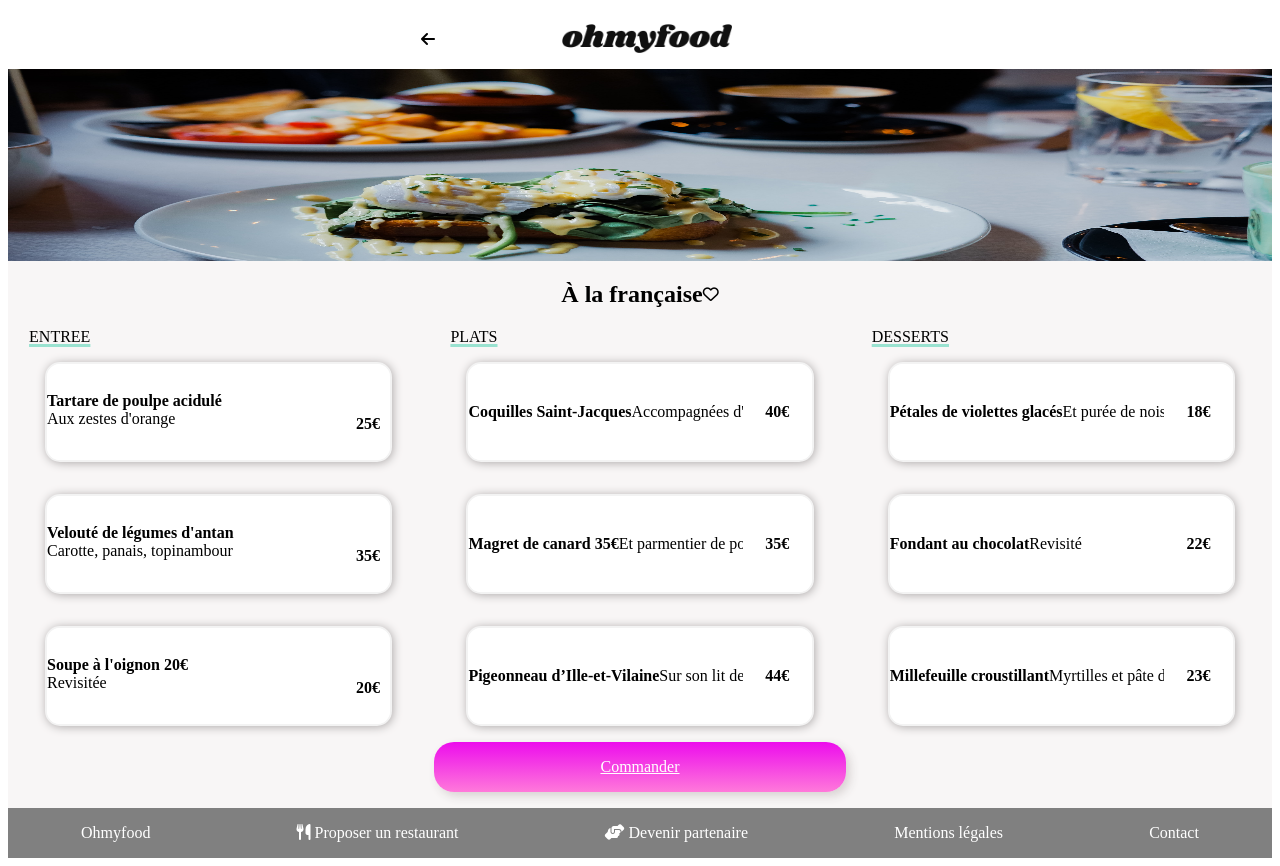
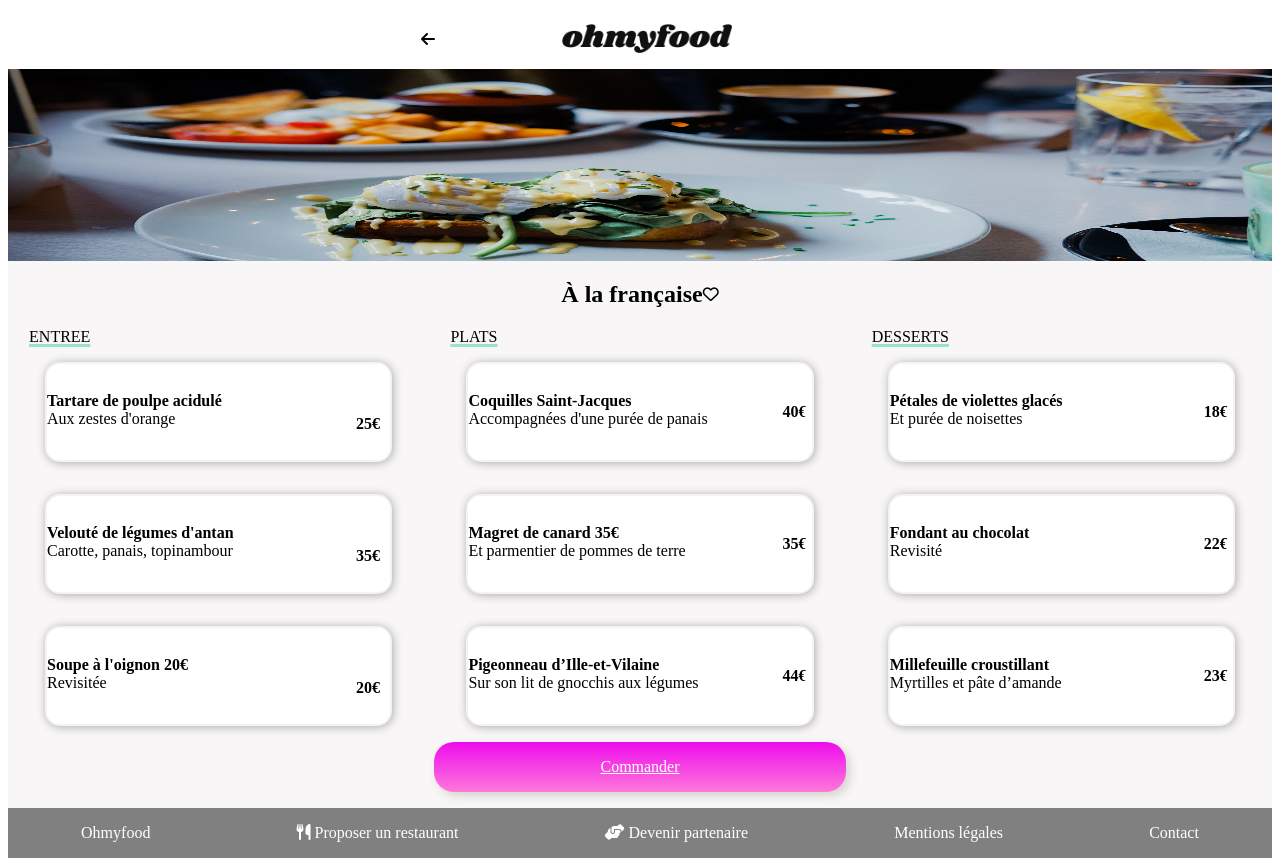
Before and after one commit to sana151293/SmiraSana_3_09082021, a website: page menu1.html in a window 1280 px wide. Drawn offline with Linux system fonts and the light colour scheme.

Commit message:
dernière modification page acceuil

```diff
--- a/menu1.html
+++ b/menu1.html
@@ -104,9 +104,14 @@
                 </div>
                 <div class="body-down-child child-one">
                     <div class="hover1">
-                        <div class=" ellipsis">
-                            <b> Coquilles Saint-Jacques</b>
-                            Accompagnées d'une purée de panais
+                        <div class="name">
+                            <div>
+                                <b>  Coquilles Saint-Jacques</b>
+                            </div>
+                            <div>
+                                <div class=" ellipsis"> Accompagnées d'une purée de panais
+                                </div>
+                            </div>
                         </div>
                         <div class="space">
                             <b> 40€</b>
@@ -118,9 +123,14 @@
                 </div>
                 <div class="body-down-child child-two">
                     <div class="hover1">
-                        <div class=" ellipsis">
-                            <b> Magret de canard 35€</b>
-                            Et parmentier de pommes de terre
+                        <div class="name">
+                            <div>
+                                <b>Magret de canard 35€ </b>
+                            </div>
+                            <div>
+                                <div class=" ellipsis"> Et parmentier de pommes de terre
+                                </div>
+                            </div>
                         </div>
                         <div class="space">
                             <b> 35€</b>
@@ -132,9 +142,14 @@
                 </div>
                 <div class="body-down-child child-three">
                     <div class="hover1">
-                        <div class=" ellipsis">
-                            <b> Pigeonneau d’Ille-et-Vilaine </b>
-                            Sur son lit de gnocchis aux légumes
+                        <div class="name">
+                            <div>
+                                <b>  Pigeonneau d’Ille-et-Vilaine </b>
+                            </div>
+                            <div>
+                                <div class=" ellipsis"> Sur son lit de gnocchis aux légumes
+                                </div>
+                            </div>
                         </div>
                         <div class="space">
                             <b>44€</b>
@@ -152,9 +167,14 @@
                 </div>
                 <div class="body-down-child child-one">
                     <div class="hover1">
-                        <div class=" ellipsis">
-                            <b>Pétales de violettes glacés </b>
-                            Et purée de noisettes
+                        <div class="name">
+                            <div>
+                                <b> Pétales de violettes glacés</b>
+                            </div>
+                            <div>
+                                <div class=" ellipsis">  Et purée de noisettes
+                                </div>
+                            </div>
                         </div>
                         <div class="space">
                             <b>18€</b>
@@ -166,9 +186,14 @@
                 </div>
                 <div class="body-down-child child-two">
                     <div class="hover1">
-                        <div class=" ellipsis">
-                            <b> Fondant au chocolat </b>
-                            Revisité
+                        <div class="name">
+                            <div>
+                                <b> Fondant au chocolat  </b>
+                            </div>
+                            <div>
+                                <div class=" ellipsis">  Revisité
+                                </div>
+                            </div>
                         </div>
                         <div class="space">
                             <b> 22€</b>
@@ -180,9 +205,14 @@
                 </div>
                 <div class="body-down-child child-three">
                     <div class="hover1">
-                        <div class=" ellipsis">
-                            <b> Millefeuille croustillant</b>
-                            Myrtilles et pâte d’amande
+                        <div class="name">
+                            <div>
+                                <b>Millefeuille croustillant </b>
+                            </div>
+                            <div>
+                                <div class=" ellipsis">  Myrtilles et pâte d’amande
+                                </div>
+                            </div>
                         </div>
                         <div class="space">
                             <b>23€</b>
--- a/sass/sass.scss
+++ b/sass/sass.scss
@@ -21,8 +21,9 @@
        background-color:rgb(218, 210, 210);
         display: flex;
         padding:0.5em;
+       justify-content: center;
         box-shadow: inset 0px 3px 5px rgba(173, 168, 168, 0.664);
-
+            width: 100%;
     }
     .bold {
         font-weight: bolder;
@@ -30,6 +31,10 @@
 .btn{
         cursor: pointer;
         box-shadow: 2px 3px 10px rgba(214, 208, 208, 0.959);
+        &:hover{
+            box-shadow: 4px 4px 10px rgba(148, 145, 145, 0.959);
+            opacity: 0.5;
+        }
     &.btn-search{
         text-decoration: none;
         border-radius: 20px;
@@ -38,9 +43,7 @@
         padding: 0.5em;
         display: flex;
         flex-direction: row;
-        &:hover{
-            opacity: 0.5;
-        }
+
     }
 
     &.btn-font{
@@ -97,21 +100,25 @@
     }
     .head-down{
         display: flex;
-        flex-direction: row;
+        flex-direction: column;
         justify-content: space-evenly;
+        align-items: center;
         width: 100%;
 
         @media screen and (max-width: 767px){
             flex-direction: column;
+
         }
     }
     .reservation{
         background-color: rgb(243, 243, 243);
         padding-top: 0.5em;
         padding-bottom: 0.5em;
+
         @media screen and (max-width: 767px){
             flex-direction: column;
             padding-bottom: 2em;
+
         }
 
 
@@ -152,13 +159,14 @@
         margin: 1em;
             }
     }
+
     .body-up-child{
         padding-top: 1em;
         padding-bottom: 1em;
         padding-right: 2em;
         box-shadow: 2px 2px 10px rgba(240, 239, 239, 0.664);
         &:hover{
-            background-color: #ac8ad4;
+            background-color: #dcbeff;
             cursor: pointer;
         }
     }
@@ -174,6 +182,18 @@
         display: flex;
         justify-content: space-around;
         align-items:center;
+    }
+    .menu-div{
+        display: flex;
+        justify-content: space-between;
+    align-items: center;
+    width: 80%;
+
+    }
+
+    .icon-color{
+        color: #9356DC  ;
+
     }
     .flex-container-body-down
     {
@@ -246,7 +266,7 @@
     {
         width: 40%;
         margin: 1em;
-        border: 2px solid white;
+
         border-radius: 20px;
         background-color: white;
         box-shadow: 2px 2px 10px rgb(66, 59, 59);
--- a/sass/sass1.scss
+++ b/sass/sass1.scss
@@ -322,6 +322,10 @@
     justify-content: center;
     align-items: center;
     color: white ;
+    &:hover{
+        opacity: 0.7;
+        box-shadow: 4px 4px 10px rgba(165, 162, 162, 0.959);
+    }
     @media screen and (max-width: 767px){
         margin-left: 5.5em;
         margin-bottom: 3em;
```
Also changed, not shown: index.html (+22 -13 lines), css/sass.css, css/sass1.css, 2 other files.
